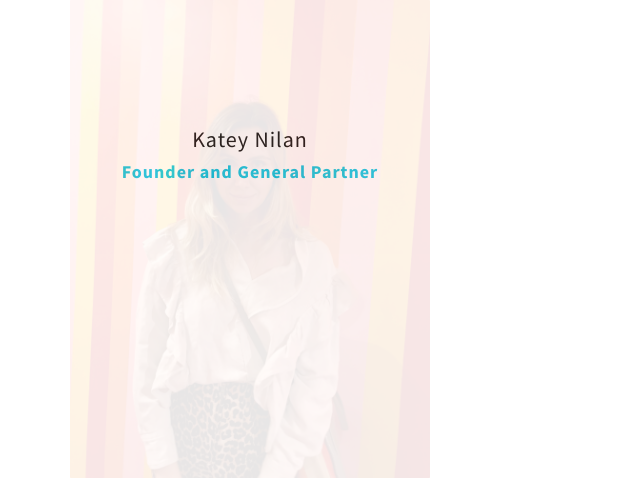
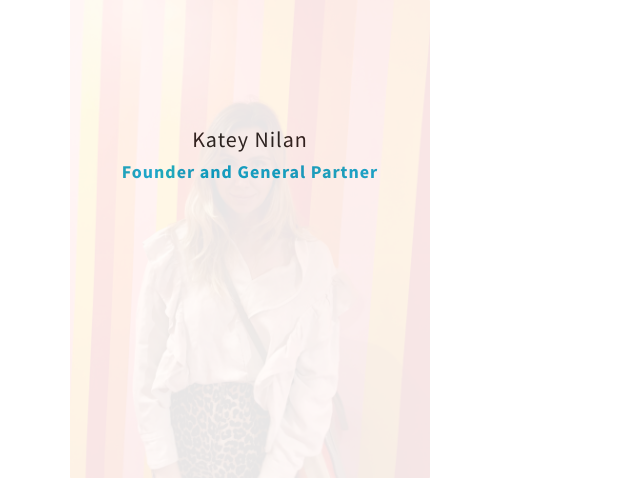
Before and after one commit to kateybatey/22ndstreetvc, a PHP site: page /about.html in a window 1280 px wide, with the pointer over the restyled element. Shown: the part 1097-1575 px from the top of the page, without its empty margins (0-640 px from the left). Run offline with PHP 8.4, Linux system fonts and the light colour scheme.

Commit message:
Update style.css

```diff
--- a/css/style.css
+++ b/css/style.css
@@ -406,7 +406,7 @@ footer {
 }
 
 #team .team-thumb:hover h4 {
-  color: #1dc9e3;
+  color: #08A8D0;
 }
 
 
```
